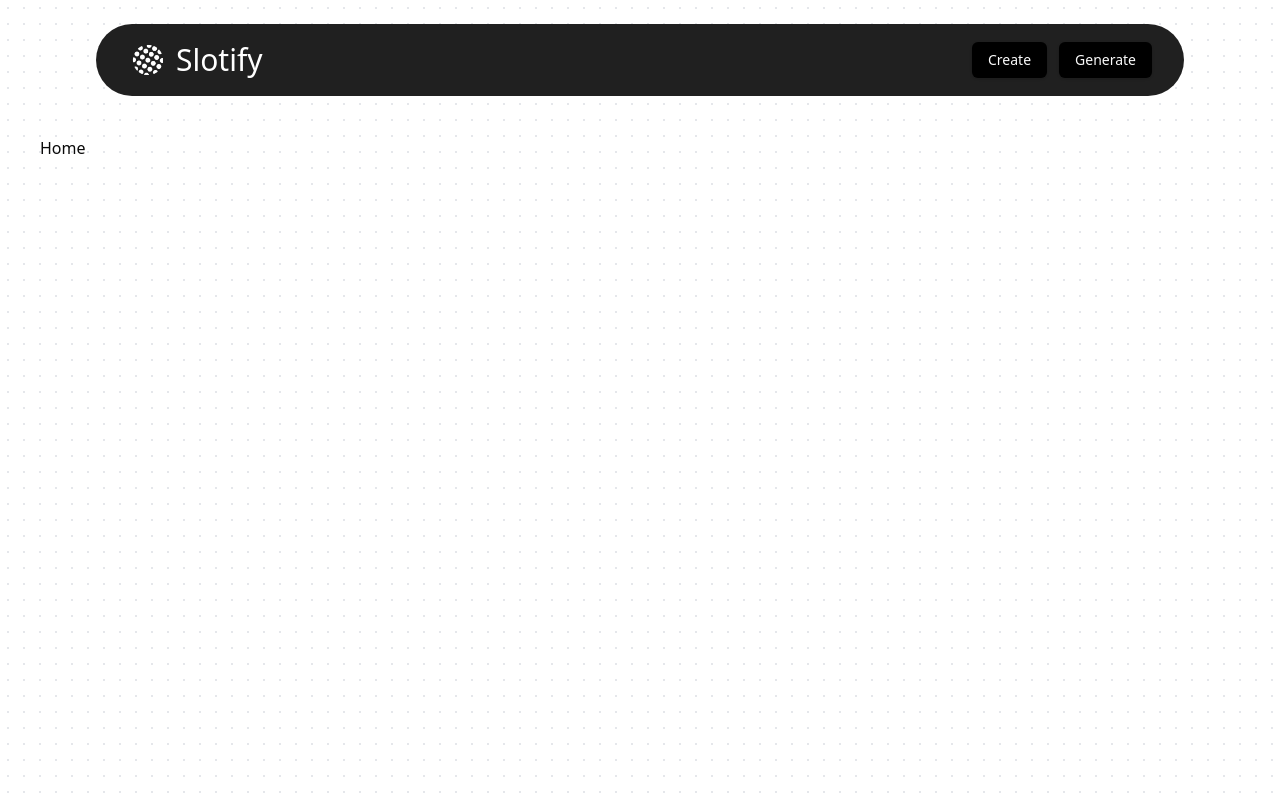
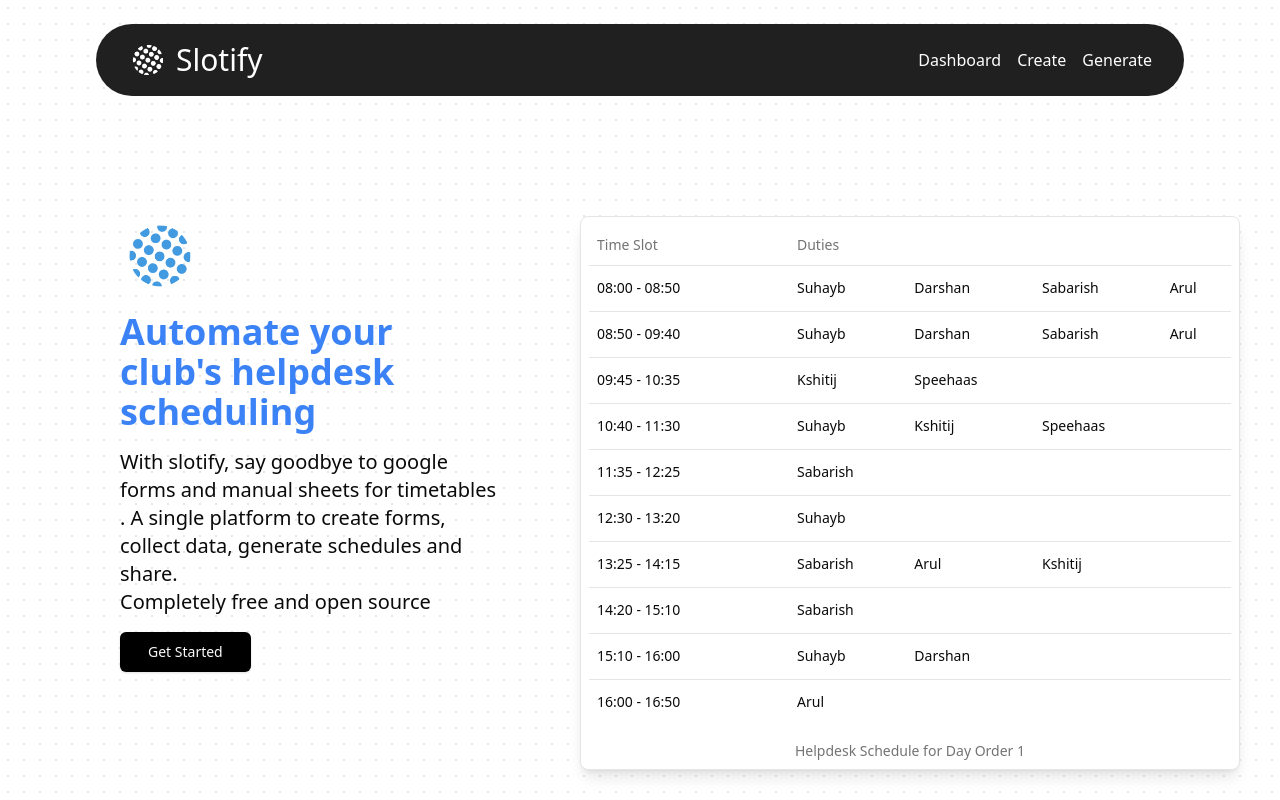
Before and after one commit to Swebi/Slotify, a Next.js app: page / in a window 1280 px wide. Shown: the top 800 px of the page. Built offline with nearby package versions, Linux system fonts and the light colour scheme.

Commit message:
feat: add landing

```diff
--- a/src/app/create/page.tsx
+++ b/src/app/create/page.tsx
@@ -81,8 +81,10 @@ const CreateForm = () => {
         className="flex flex-col w-full max-w-md gap-8 bg-white border p-16 mt-20 rounded-lg"
         onSubmit={handleSubmit}
       >
-        <h1 className="text-3xl font-bold text-center ">Create a new form</h1>
-        <div>
+        <h1 className="text-2xl font-bold text-center text-black">
+          Create a new form
+        </h1>
+        <div className="w-full flex flex-col gap-4 justify-start items-start">
           <Label htmlFor="title">Title</Label>
           <Input
             id="title"
@@ -92,7 +94,7 @@ const CreateForm = () => {
             required
           />
         </div>
-        <div>
+        <div className="w-full flex flex-col gap-4 justify-start items-start">
           <Label htmlFor="description" className="">
             {" "}
             Description
@@ -110,12 +112,12 @@ const CreateForm = () => {
         </Button>
       </form>
       {formId && (
-        <div className="flex items-center gap-2">
+        <div className="flex flex-col md:flex-row justify-center backdrop:items-center gap-2 ">
           <Input value={formId} className="w-64" />
           <Button
             onClick={copyToClipboard}
             variant="outline"
-            className="flex gap-1 justify-center items-center gray-50"
+            className="flex gap-1 justify-center items-center bg-gray-50"
           >
             <IoCopy className="h-4 w-4" />
             <p className="text-xs">Copy </p>
--- a/src/app/generate/[id]/page.tsx
+++ b/src/app/generate/[id]/page.tsx
@@ -47,6 +47,7 @@ const GenerateSchedule = () => {
     setLoading(true);
     const response = await getSchedule({ id, dayOrder });
     if (response.success) {
+      console.log(response.data);
       setResponse(response.data);
       toast({
         title: "Schedule generated successfully",
--- a/src/app/generate/page.tsx
+++ b/src/app/generate/page.tsx
@@ -47,6 +47,7 @@ const GenerateSchedule = () => {
     setLoading(true);
     const response = await getSchedule({ id, dayOrder });
     if (response.success) {
+      console.log(response.data);
       setResponse(response.data);
       toast({
         title: "Schedule generated successfully",
--- a/src/app/page.tsx
+++ b/src/app/page.tsx
@@ -1,3 +1,73 @@
-export default function Home() {
-  return <h1>Home</h1>;
-}
+"use client";
+import logo from "@/assets/logo-base-1200x1200.png";
+import { Button } from "@/components/ui/button";
+import Image from "next/image";
+
+import React, { useEffect, useState } from "react";
+import {
+  Table,
+  TableBody,
+  TableCaption,
+  TableCell,
+  TableHead,
+  TableHeader,
+  TableRow,
+} from "@/components/ui/table";
+import { sampleResponse, timeHours } from "@/data/data";
+
+const Home = () => {
+  return (
+    <div className="flex md:flex-row flex-col w-full h-full gap-0 justify-center items-center">
+      <div className="flex flex-col w-[45%] h-screen  p-20 gap-4">
+        <Image src={logo} height={0} width={0} className="h-20 w-20" alt="" />
+
+        <h1 className="text-4xl font-bold text-blue-500">
+          Automate your club's helpdesk scheduling
+        </h1>
+        <p className="text-xl font-light">
+          With slotify, say goodbye to google forms and manual sheets for
+          timetables . A single platform to create forms, collect data, generate
+          schedules and share. <br />
+          Completely free and open source
+        </p>
+        <Button className="bg-black text-xs md:text-sm w-fit py-5 px-7">
+          Get Started
+        </Button>
+      </div>
+      <div className="flex flex-col pt-20 w-[55%] h-screen ">
+        <Table className="min-h-[500px]">
+          <TableCaption>Helpdesk Schedule for Day Order 1</TableCaption>
+          <TableHeader>
+            <TableRow>
+              <TableHead className="w-[200px]">Time Slot</TableHead>
+              <TableHead className="w-fit">Duties</TableHead>
+            </TableRow>
+          </TableHeader>
+          <TableBody>
+            {sampleResponse
+              ? Object.keys(sampleResponse)
+                  .sort()
+                  .map((row) => (
+                    <TableRow key={row}>
+                      <TableCell>{timeHours[row]}</TableCell>
+                      {sampleResponse[row].map(
+                        (name: string, index: string) => (
+                          <TableCell
+                            className="w-fit"
+                            key={`${index} + ${name}`}
+                          >
+                            {name}
+                          </TableCell>
+                        )
+                      )}
+                    </TableRow>
+                  ))
+              : ""}
+          </TableBody>
+        </Table>
+      </div>
+    </div>
+  );
+};
+
+export default Home;
--- a/src/components/Navbar.tsx
+++ b/src/components/Navbar.tsx
@@ -7,7 +7,7 @@ import Image from "next/image";
 
 const Navbar = async () => {
   return (
-    <div className="flex w-[85%] mx-auto  rounded-full justify-between py-4 px-8 mt-6  bg-[#202020]  ">
+    <div className="flex w-[85%] mx-auto  rounded-full justify-between py-4 px-4 md:px-8 mt-6  bg-[#202020]  ">
       <Link href="/">
         <div className="flex justify-center items-center gap-2">
           {/* <SiDatabricks className="text-3xl text-white" /> */}
@@ -16,15 +16,18 @@ const Navbar = async () => {
         </div>
       </Link>
 
-      <div className="flex justify-center items-center gap-3">
+      <div className="flex justify-center items-center gap-1 md:gap-4">
         {/* <Link href="/">
           <Button className="bg-black"> Home </Button>
         </Link> */}
+        <Link href="/dashboard">
+          <p className=" text-white text-sm md:text-base"> Dashboard </p>
+        </Link>
         <Link href="/create">
-          <Button className="bg-black"> Create </Button>
+          <p className=" text-white text-sm md:text-base"> Create </p>
         </Link>
         <Link href="/generate">
-          <Button className="bg-black"> Generate </Button>
+          <p className=" text-white text-sm md:text-base"> Generate </p>
         </Link>
       </div>
     </div>
--- a/src/data/data.ts
+++ b/src/data/data.ts
@@ -1,4 +1,4 @@
-import { TimeSlot, HourLabel } from "@/lib/schema";
+import { TimeSlot, HourLabel, FreeHour } from "@/lib/schema";
 
 export const timeSlots: TimeSlot[] = [
   { label: "8:00 - 8:50", value: "0800" },
@@ -25,3 +25,16 @@ export const timeHours: HourLabel = {
   "1510": "15:10 - 16:00",
   "1600": "16:00 - 16:50",
 };
+
+export const sampleResponse: any = {
+  "1040": ["Suhayb", "Kshitij", "Speehaas"],
+  "1135": ["Sabarish"],
+  "1230": ["Suhayb"],
+  "1325": ["Sabarish", "Arul", "Kshitij"],
+  "1420": ["Sabarish"],
+  "1510": ["Suhayb", "Darshan"],
+  "1600": ["Arul"],
+  "0800": ["Suhayb", "Darshan", "Sabarish", "Arul"],
+  "0850": ["Suhayb", "Darshan", "Sabarish", "Arul"],
+  "0945": ["Kshitij", "Speehaas"],
+};
```
Also changed, not shown: src/assets/logo-base-1200x1200.png, src/assets/logo-base-1200x12002.png (deleted).
